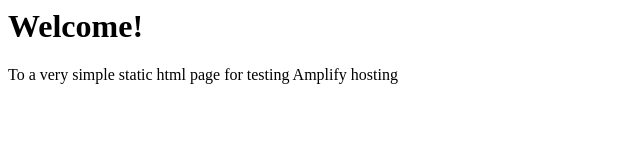
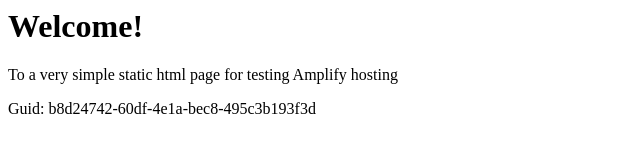
Before and after one commit to aws-aemilia-bah/Github-PR-Commit-Integration-Test-DoNotTouch-v0-preprod-me-south-1, a website: page src/index.html in a window 1280 px wide. Shown: the whole page, without its empty margins (0-640 px from the left). Drawn offline with Linux system fonts and the light colour scheme.

Commit message:
commit from integ tests

```diff
--- a/src/index.html
+++ b/src/index.html
@@ -1,3 +1,5 @@
+
+
 <html lang="en">
 
 <head>
@@ -10,6 +12,6 @@
 <body>
     <h1>Welcome!</h1>
     <p>To a very simple static html page for testing Amplify hosting</p>
-</body>
+    <p>Guid: b8d24742-60df-4e1a-bec8-495c3b193f3d</p></body>
 
 </html>
```
